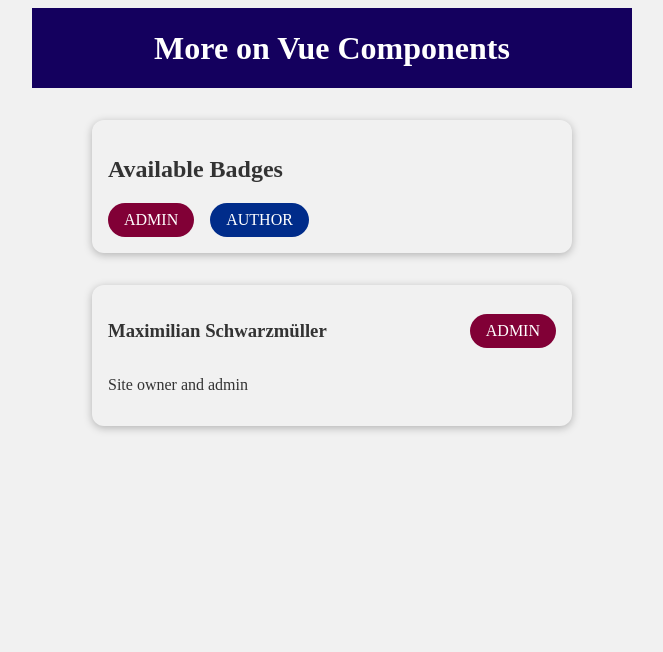
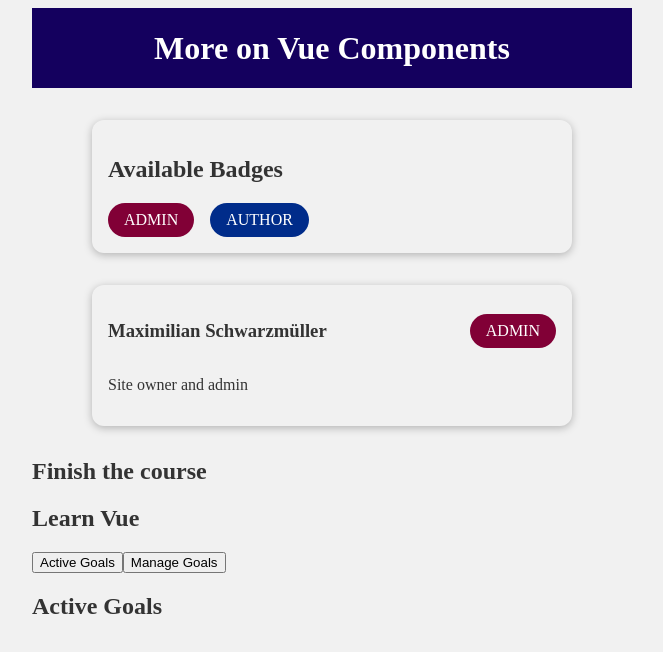
Before and after one commit to seriiserii825/vue-schwarzmuller, a Vue app: page / in a window 1280 px wide. Shown: the top 652 px of the page, without its empty margins (308-971 px from the left). Built offline with nearby package versions, Linux system fonts and the light colour scheme.

Commit message:
keep-alive

```diff
--- a/src/App.vue
+++ b/src/App.vue
@@ -8,6 +8,19 @@
           :info-text="activeUser.description"
           :role="activeUser.role"
       ></user-info>
+      <course-goals>
+        <template #default="slotProps">
+          <h2>{{ slotProps.item }}</h2>
+          <p>{{ slotProps['another-prop'] }}</p>
+        </template>
+      </course-goals>
+
+      <button @click="selectComponent('active-goals')">Active Goals</button>
+      <button @click="selectComponent('manage-goals')">Manage Goals</button>
+
+      <keep-alive>
+        <component :is="selectedComponent"></component>
+      </keep-alive>
     </div>
   </div>
 </template>
@@ -16,6 +29,9 @@
 import BadgeList from "@/components/BadgeList"
 import TheHeader from "@/components/TheHeader"
 import UserInfo from "@/components/UserInfo";
+import CourseGoals from "@/components/CourseGoals";
+import ActiveGoals from "@/components/ActiveGoals";
+import ManageGoals from "@/components/ManageGoals";
 
 export default {
   data() {
@@ -25,12 +41,21 @@ export default {
         description: 'Site owner and admin',
         role: 'admin',
       },
+      selectedComponent: 'active-goals'
+    }
+  },
+  methods: {
+    selectComponent(cmp) {
+      this.selectedComponent = cmp
     }
   },
   components: {
     badgeList: BadgeList,
     theHeader: TheHeader,
     userInfo: UserInfo,
+    CourseGoals,
+    ActiveGoals,
+    ManageGoals
   }
 }
 </script>
--- /dev/null
+++ b/src/components/ActiveGoals.vue
@@ -0,0 +1,13 @@
+<template>
+  <h2>Active Goals</h2>
+</template>
+
+<script>
+export default {
+
+}
+</script>
+
+<style scoped>
+
+</style>
--- /dev/null
+++ b/src/components/CourseGoals.vue
@@ -0,0 +1,21 @@
+<template>
+  <ul>
+    <li v-for="goal in goals" :key="goal">
+      <slot :item="goal" another-prop="text"></slot>
+    </li>
+  </ul>
+</template>
+
+<script>
+export default {
+  data(){
+    return {
+      goals: ['Finish the course', 'Learn Vue']
+    }
+  }
+}
+</script>
+
+<style scoped>
+
+</style>
--- /dev/null
+++ b/src/components/ManageGoals.vue
@@ -0,0 +1,14 @@
+<template>
+  <div>
+    <h2>Manage Goals</h2>
+    <input type="text">
+  </div>
+</template>
+
+<script>
+export default {}
+</script>
+
+<style scoped>
+
+</style>
```
Lines whose indentation alone changed are shown as unchanged.
